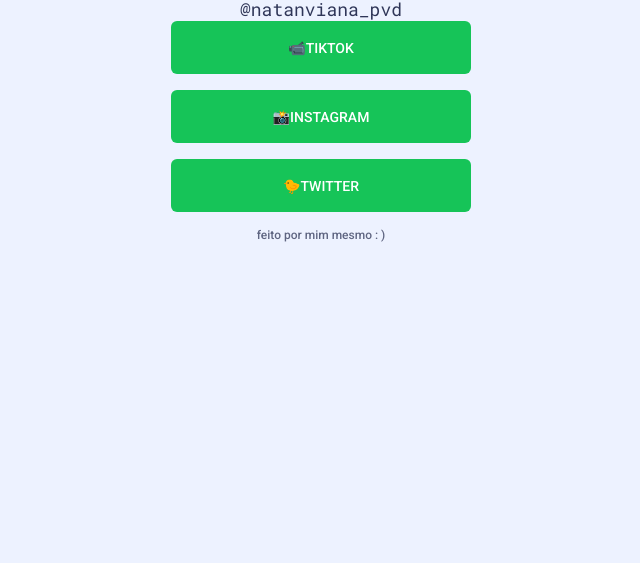
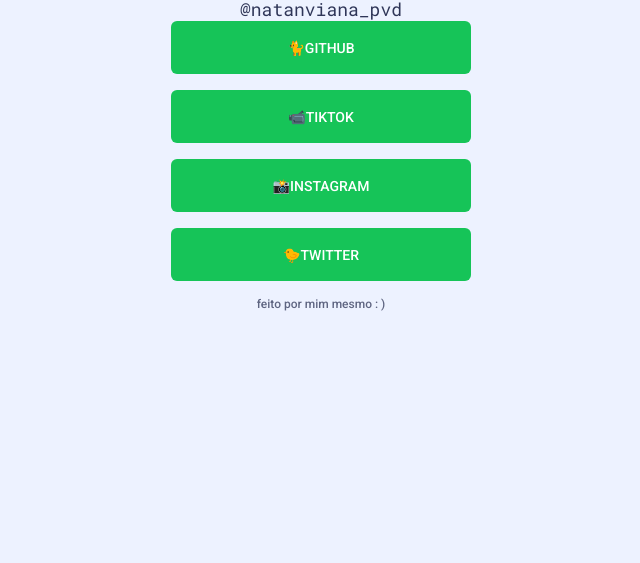
Before and after one commit to NanaThe/Meus-Links, a plain HTML site: page index.html in a window 1280 px wide. Shown: the part 237-800 px from the top of the page, without its empty margins (319-959 px from the left). Drawn offline with Linux system fonts and the light colour scheme.

Commit message:
Update index.html
adicionei meu link do github

```diff
--- a/index.html
+++ b/index.html
@@ -17,6 +17,7 @@
         <p>@natanviana_pvd</p>
 
         <ul>
+            <li><a href="https://github.com/NanaThe" target="_blank">🐈Github</a></li>
             <li><a href="https://www.tiktok.com/@natanat_zz" target="_blank">📹TikTok</a></li>
             <li><a href="https://www.instagram.com/natanviana_pvd/" target="_blank">📸instagram</a></li>
             <li><a href="https://twitter.com/Natan65843930" target="_blank">🐤Twitter</a></li>
```
